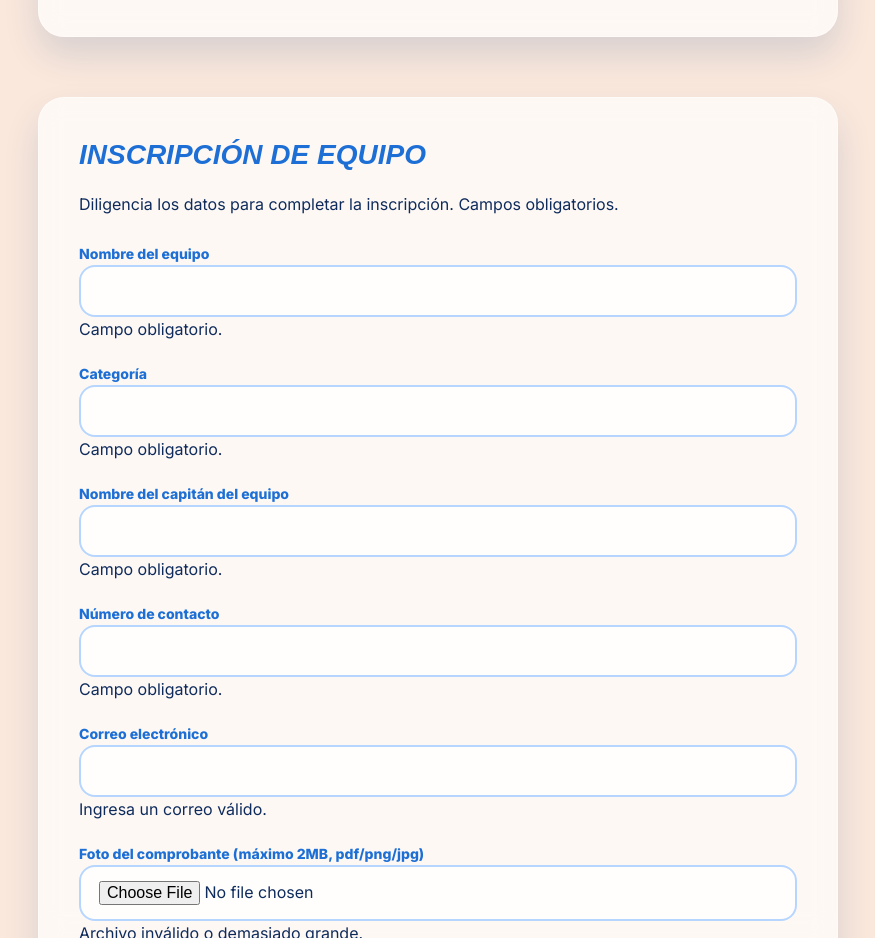
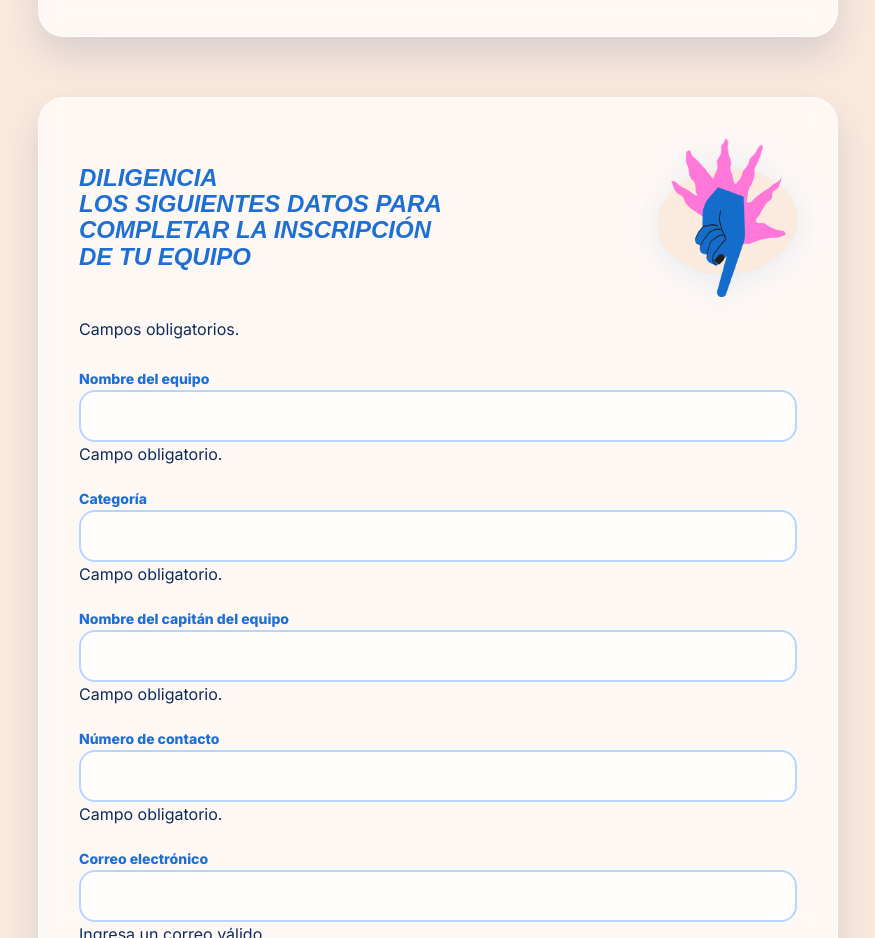
Before and after one commit to danielromero14/87EXPERIENCE-LEAGUE, a website: page index.html in a window 1280 px wide. Shown: the part 1700-2638 px from the top of the page, without its empty margins (202-1077 px from the left). Drawn offline with Linux system fonts and the light colour scheme; a web font is replaced by a local one.

Commit message:
feat: actualizar encabezado del formulario con ilustración y texto descriptivo

```diff
--- a/index.css
+++ b/index.css
@@ -194,6 +194,27 @@ section {
 }
 
 /* --- Form --- */
+.form-header {
+    display: flex;
+    align-items: center;
+    justify-content: space-between;
+    gap: 20px;
+    margin-bottom: 20px;
+}
+
+.form-header-text h2 {
+    text-align: left !important;
+    font-size: clamp(18px, 4vw, 24px) !important;
+    margin-bottom: 0 !important;
+    line-height: 1.1 !important;
+}
+
+.form-header-illustration {
+    max-width: 140px;
+    height: auto;
+    filter: drop-shadow(0 5px 15px rgba(29, 111, 213, 0.1));
+}
+
 .form-card form {
     display: grid;
     gap: 20px;
--- a/index.html
+++ b/index.html
@@ -105,8 +105,13 @@
 
     <section id="registro">
       <div class="card form-card">
-        <h2>Inscripción de equipo</h2>
-        <p class="helper">Diligencia los datos para completar la inscripción. Campos obligatorios.</p>
+        <div class="form-header">
+          <div class="form-header-text">
+            <h2>Diligencia<br>los siguientes datos para<br>completar la inscripción<br>de tu equipo</h2>
+          </div>
+          <img src="imagen/form_illustration.png" alt="" class="form-header-illustration" />
+        </div>
+        <p class="helper" style="margin-bottom: 15px;">Campos obligatorios.</p>
         <form id="lead-form" novalidate>
           <input type="text" name="website" autocomplete="off" tabindex="-1" aria-hidden="true"
             style="position:absolute; left:-5000px; height:0; width:0; opacity:0;" />
```
Also changed, not shown: ACTA.md (+1 -0 lines), imagen/form_illustration.png (added).
